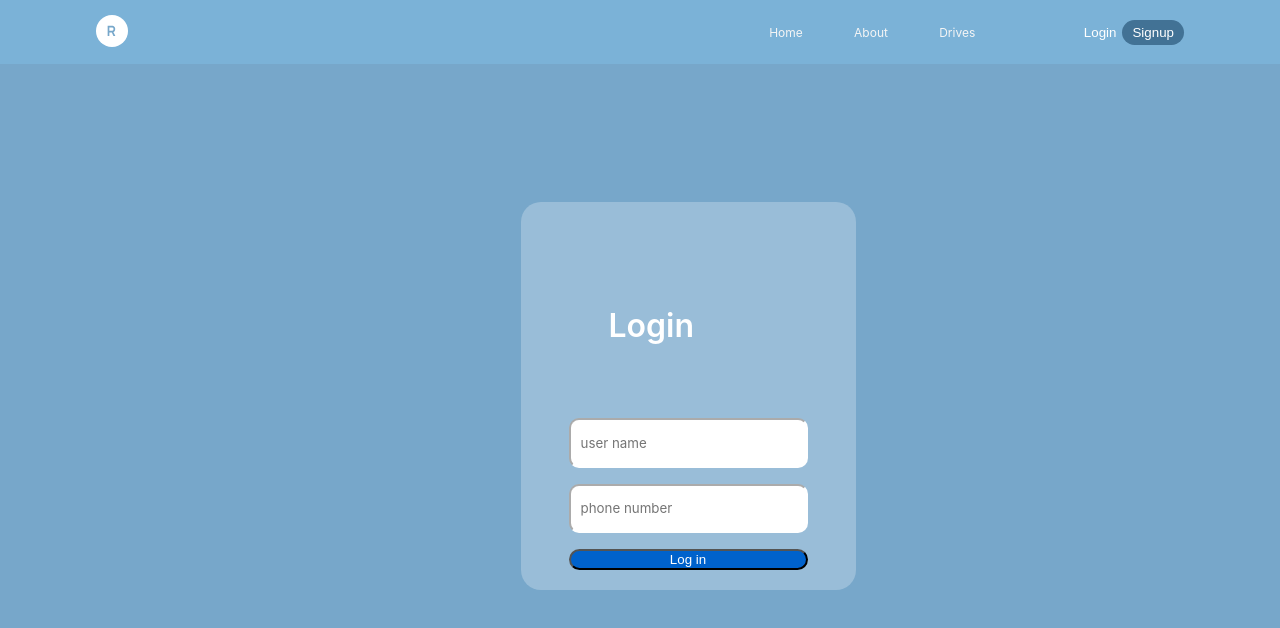
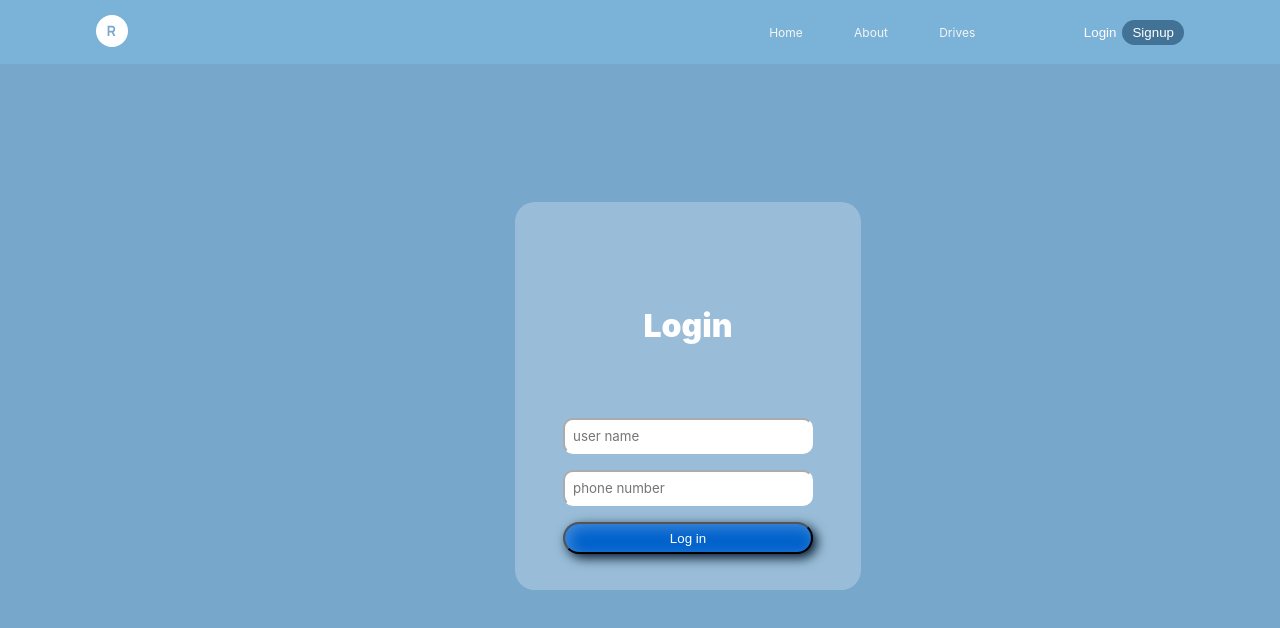
Before and after one commit to Lekshmi-3949/ressQ-Frontend, a React (Create React App) app: page /user-loginr in a window 1280 px wide. Shown: the top 628 px of the page. Built offline with nearby package versions, Linux system fonts and the light colour scheme; a web font is replaced by a local one.

Commit message:
Sign Up page

```diff
--- a/src/pages/UserLogin/UserLogin.js
+++ b/src/pages/UserLogin/UserLogin.js
@@ -2,8 +2,9 @@ import React,{useState} from 'react'
 import './UserLogin.css'
 import MainLayout from '../../components/MainLayout/MainLayout'
 import baseUrl from '../../utils/Urls'
-import axiosInstance from '../../utils/axios'
+
 import {useNavigate} from 'react-router-dom'
+import axios from 'axios'
 const UserLogin = () => {
   const[uname,setuname]=useState('')
   const[email,setemail]=useState('')
@@ -11,31 +12,23 @@ const UserLogin = () => {
  const navigate=useNavigate()
 
 
-  const handleLogin= async(e)=>{
-    e.preventDefault()
-    axiosInstance.post(`${baseUrl}/api/token/`,{
-      uname : uname,
-        email: email,
-        password : password
-    }).then((res)=>{
-        console.log(res)
-        localStorage.setItem('access_token',res.data.access);
-        localStorage.setItem('refresh_token',res.data.refresh);
-        axiosInstance.defaults.headers['Authorization']= 'Bearer ' + localStorage.getItem('access_token');
-        if(res.status===200)
+  const handleSignup=(e)=>{
+    e.preventDefault();
+    axios.post(`${baseUrl}/register/`,{
+      user_name:uname,
+      email:email,
+      password:password,
 
-        navigate('/')
-    },(error)=>{
-        console.log(error)
-    })
-
-}
+      }).then((response)=>{
+      console.log(response)}
+      )
+  }
   return (
     <MainLayout>
     <div className='login__form_main'>
       <div className="login_form__container" >
-      <form onSubmit={handleLogin} className='login__form' >
-        <p className='login__header'>Login</p>
+      <form onSubmit={handleSignup} className='login__form' >
+        <p className='login__header'>SignUp</p>
         <input className='login__input' type="text" value={uname} onChange={(e)=>{setuname(e.target.value)}} placeholder='user name' required/>
         <input className='login__input' type="text" value={email} onChange={(e)=>{setemail(e.target.value)}} placeholder='email id' required/>
         <input className='login__input' type="password"  value={password} onChange={(e)=>{setPassword(e.target.value)}} placeholder='password' required/>
--- a/src/pages/UserLoginR/UserLoginR.css
+++ b/src/pages/UserLoginR/UserLoginR.css
@@ -16,15 +16,20 @@
   .loginR__button{
     background-color: #0062CC;
     height: 2rem;
+    color: #ffff;
+    width: 250px;
+    left: 0px;
+    top: 0px;
+    box-shadow: 4px 4px 12px #05182D, inset 4px 4px 14px rgba(255, 255, 255, 0.25);
     border-radius: 20px;
-    color: #ffff;
+    overflow: contain;
   }
   .loginR__input{
-    height: 48px;
+    /* height: 48px; */
     font-family: inherit;
     display: flex;
     font: size 2rem;;
-    padding: 10px;
+    padding: 8px;
     border-radius: 10px;
     border-color: #ffff;
   }
@@ -33,8 +38,9 @@
     font-size: 2rem;
     padding: 20px 40px;
     font-style: normal;
-    font-weight: 600;
+    font-weight: 1000;
     line-height: 48px;
+    align-self:center;
   }
   .loginR__form{
     display: flex;
```
